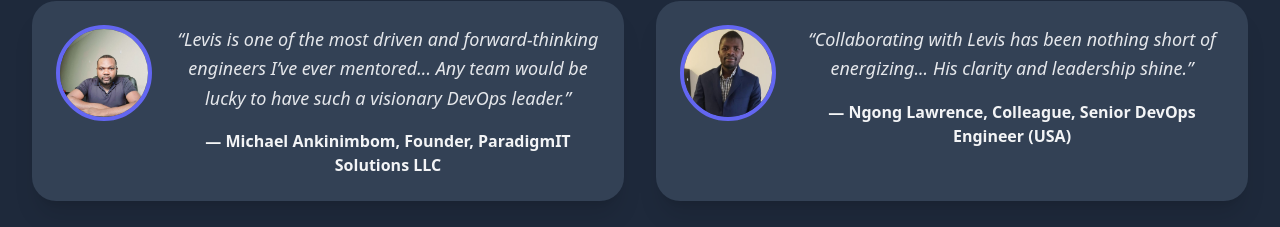
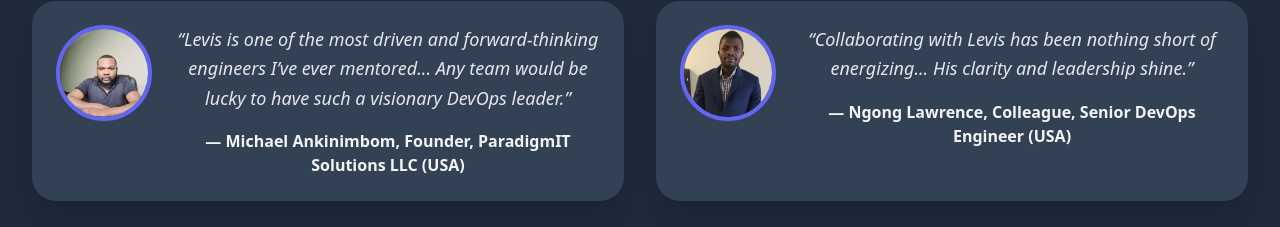
Before and after one commit to Levisngakop/porfolio-web-devops-engineer, a React (Vite) app: page / in a window 1280 px wide. Shown: the part 6040-6267 px from the top of the page. Built offline with nearby package versions, Linux system fonts and the light colour scheme.

Commit message:
mentor country

```diff
--- a/src/components/Testimonials.tsx
+++ b/src/components/Testimonials.tsx
@@ -6,7 +6,7 @@ const testimonials = [
     imgSrc: '/mentor.jpg',
     alt: 'Mentor photo',
     quote: "Levis is one of the most driven and forward-thinking engineers I’ve ever mentored... Any team would be lucky to have such a visionary DevOps leader.",
-    author: 'Michael Ankinimbom, Founder, ParadigmIT Solutions LLC',
+    author: 'Michael Ankinimbom, Founder, ParadigmIT Solutions LLC (USA)',
   },
   {
     id: 2,
```
